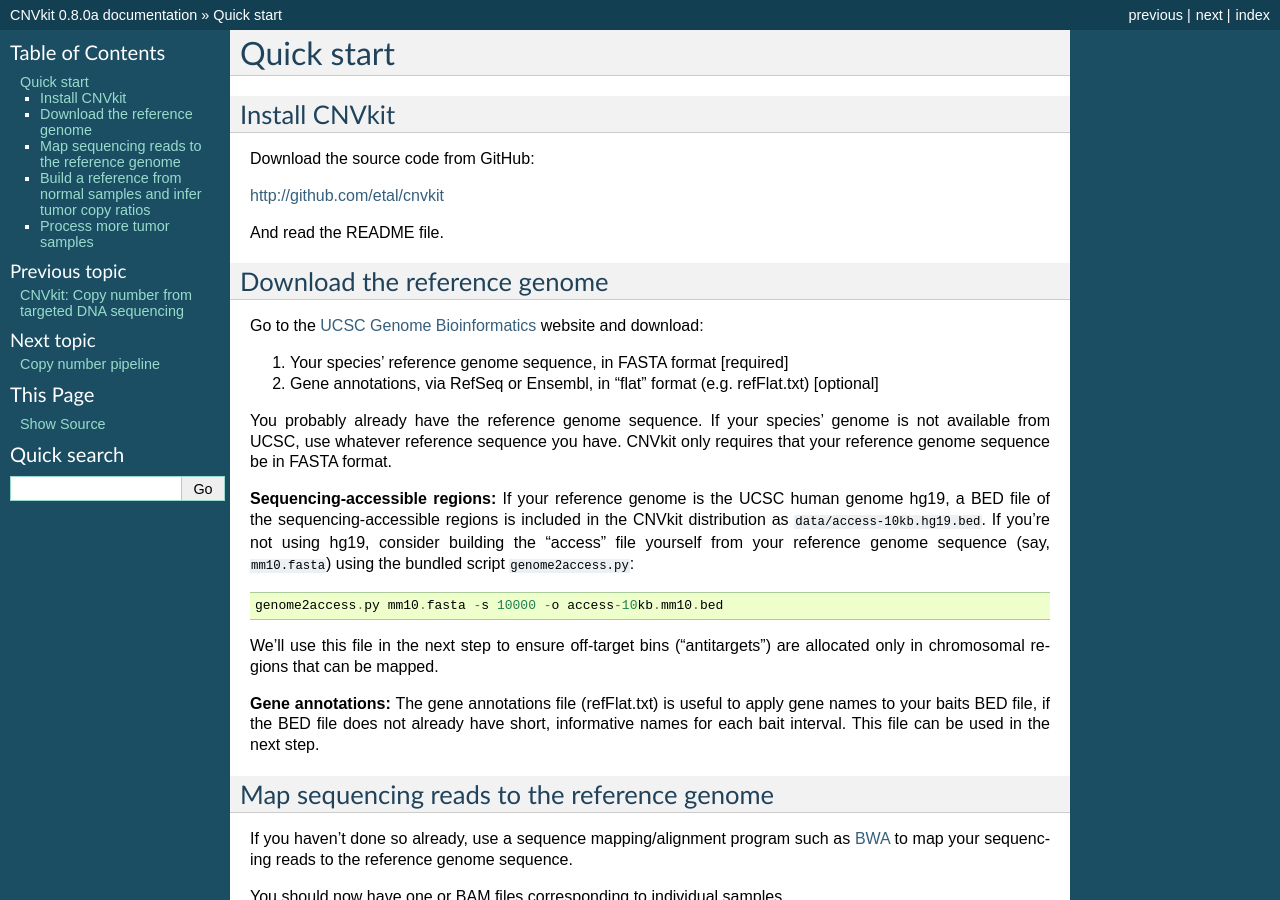
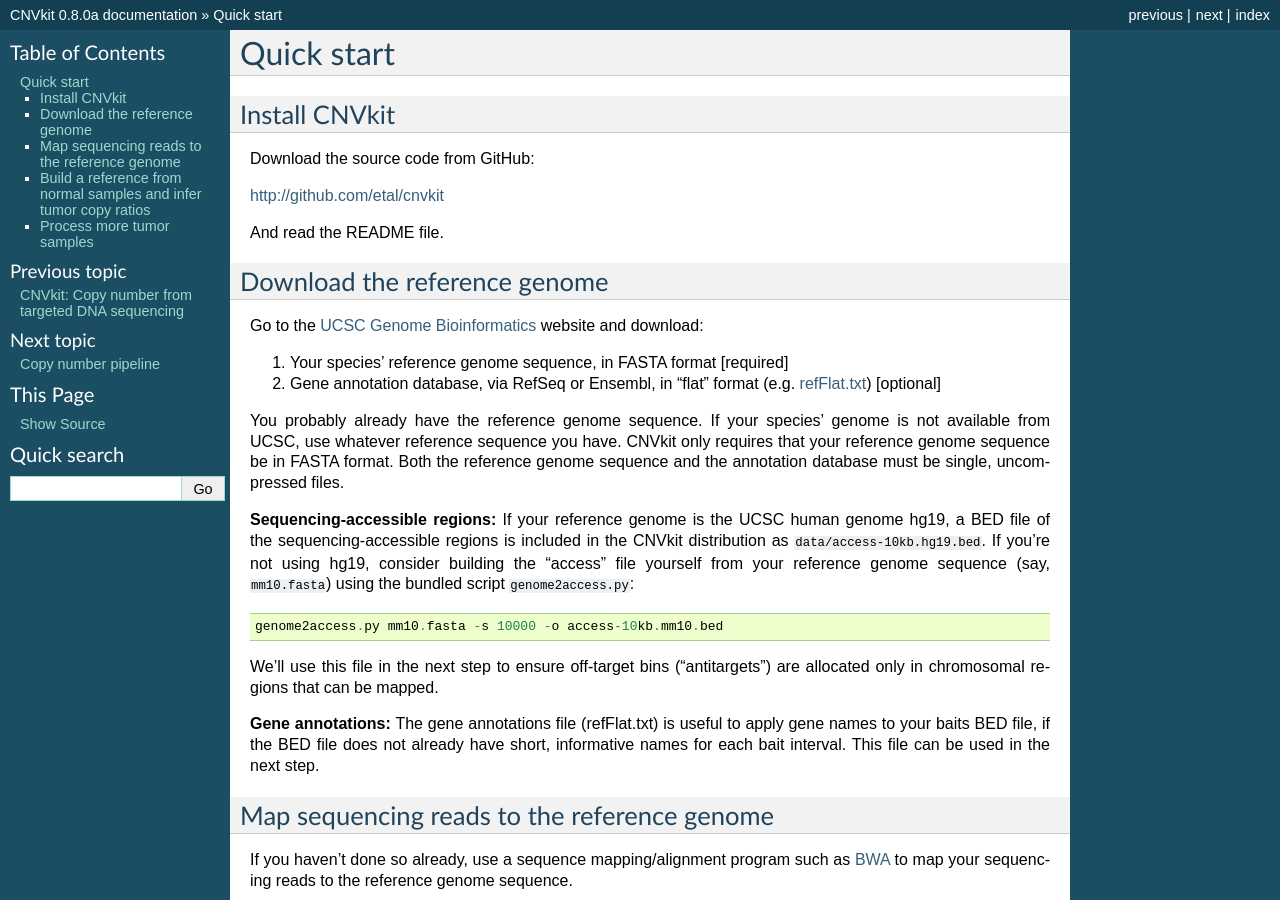
Before and after one commit to etal/cnvkit, a Sphinx documentation site: the page built from doc/quickstart.rst, in a window 1280 px wide and 900 px high. Built offline with Sphinx 7.4.7, drawn with Linux system fonts in a browser that asks for light colours.

Commit message:
doc/quickstart: fixed the link to UCSC genome data

```diff
--- a/doc/quickstart.rst
+++ b/doc/quickstart.rst
@@ -14,16 +14,20 @@
 Download the reference genome
 -----------------------------
 
-Go to the `UCSC Genome Bioinformatics <hgdownload.soe.ucsc.edu/downloads.html>`_
+Go to the `UCSC Genome Bioinformatics <http://hgdownload.soe.ucsc.edu/downloads.html>`_
 website and download:
 
 1. Your species' reference genome sequence, in FASTA format [required]
-2. Gene annotations, via RefSeq or Ensembl, in "flat" format (e.g. refFlat.txt)
+2. Gene annotation database, via RefSeq or Ensembl, in "flat" format (e.g.
+   `refFlat.txt
+   <http://hgdownload.soe.ucsc.edu/goldenPath/hg19/database/refFlat.txt.gz>`_)
    [optional]
 
 You probably already have the reference genome sequence. If your species' genome
 is not available from UCSC, use whatever reference sequence you have. CNVkit
 only requires that your reference genome sequence be in FASTA format.
+Both the reference genome sequence and the annotation database must be single,
+uncompressed files.
 
 **Sequencing-accessible regions:**
 If your reference genome is the UCSC human genome hg19, a BED file of the
```
